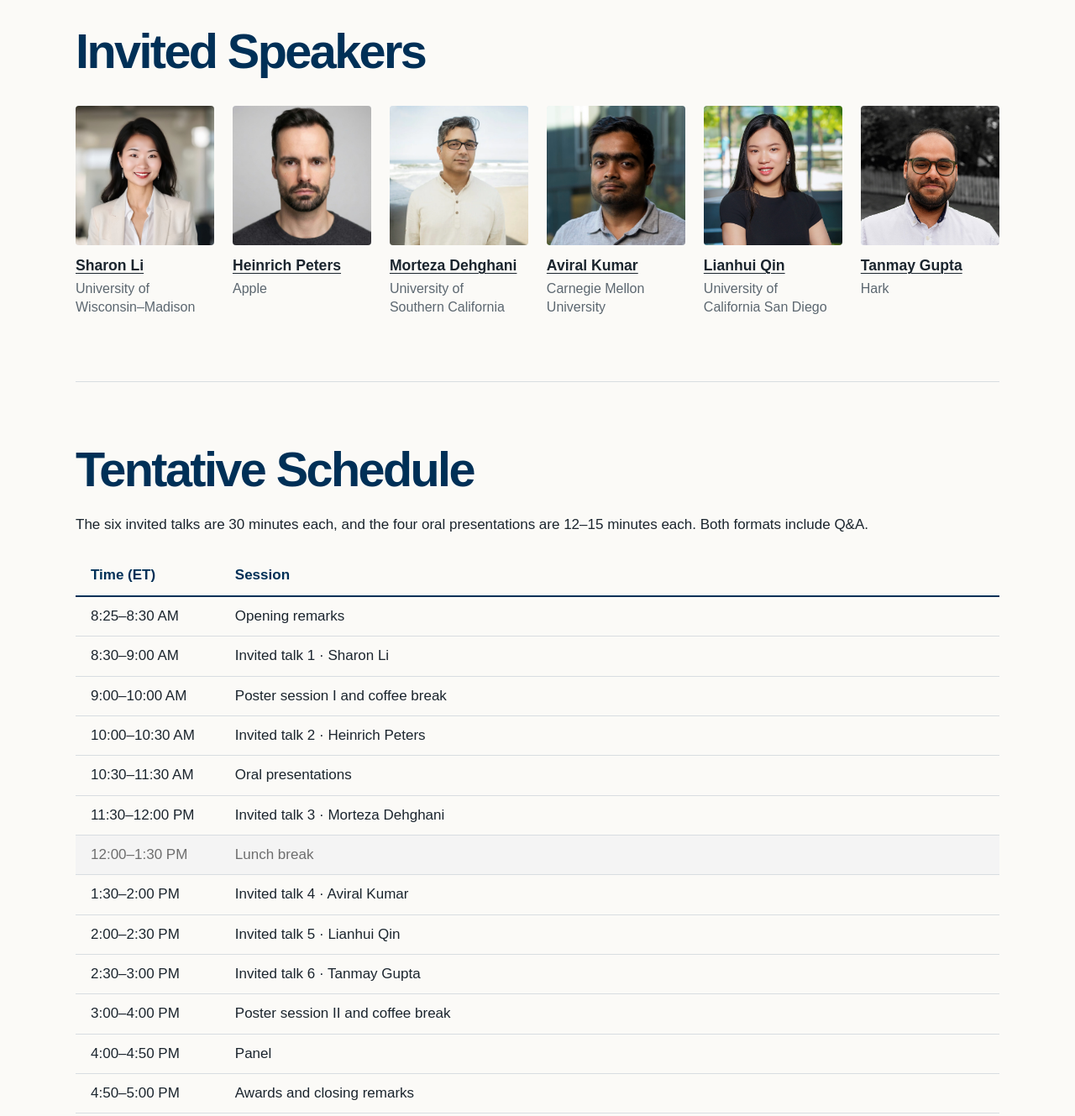
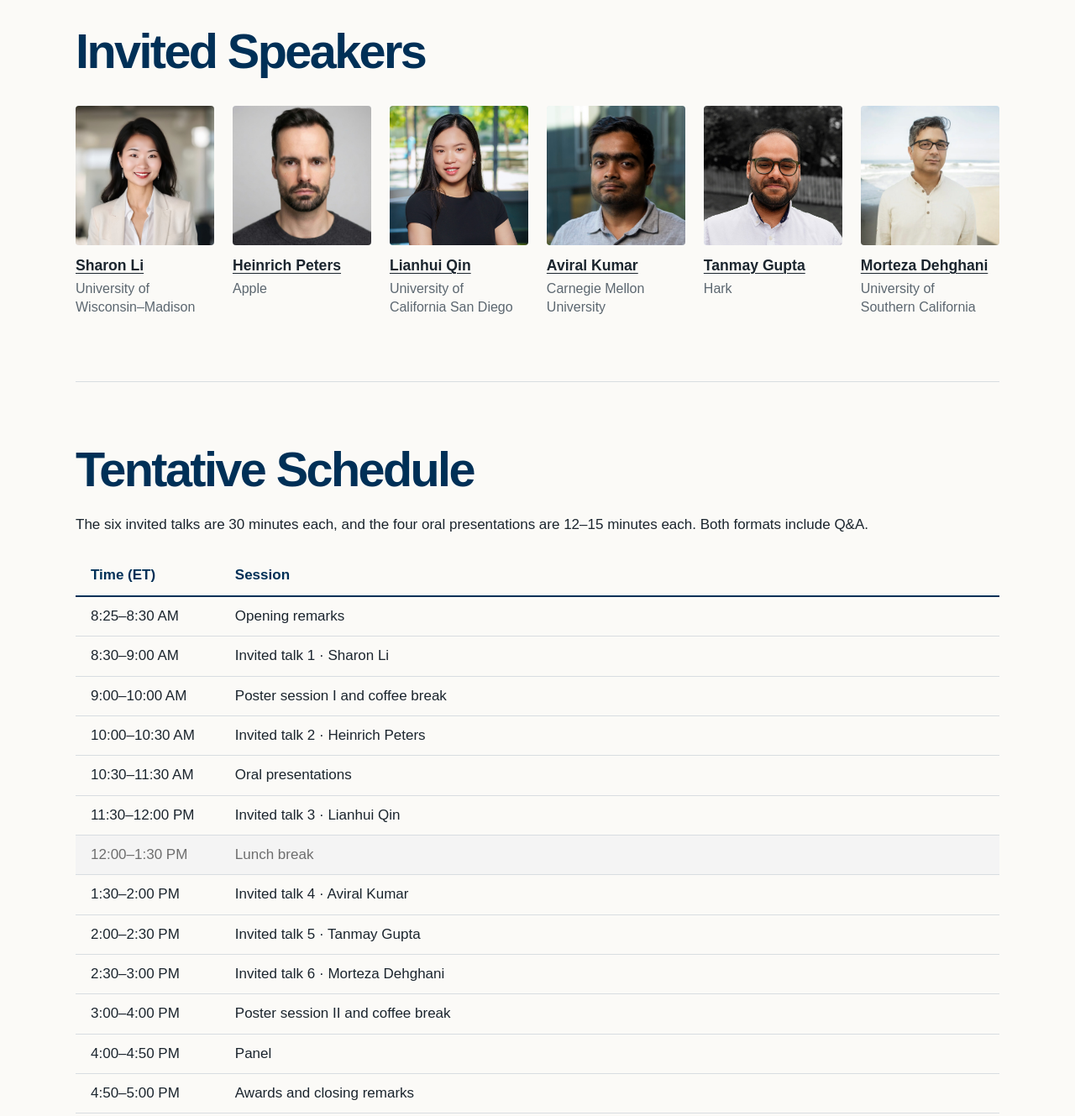
Before and after one commit to eval-interactive-agents-workshop/eval-interactive-agents-workshop.github.io, a plain HTML site: page index.html in a window 1280 px wide. Shown: the part 1700-3029 px from the top of the page at 84% size. Drawn offline with Linux system fonts and the light colour scheme.

Commit message:
Schedule Lianhui before lunch and Tanmay after Aviral

```diff
--- a/index.html
+++ b/index.html
@@ -79,9 +79,9 @@
             <p>Apple</p>
           </article>
           <article>
-            <img src="assets/speakers/morteza-dehghani.png" alt="Morteza Dehghani" width="450" height="450" loading="lazy" decoding="async">
-            <h3><a href="https://dornsife.usc.edu/ccls/morteza-dehghani/">Morteza Dehghani</a></h3>
-            <p>University of Southern California</p>
+            <img src="assets/speakers/lianhui-qin.jpg" alt="Lianhui Qin" width="1147" height="1220" loading="lazy" decoding="async">
+            <h3><a href="https://lianhui.ucsd.edu/">Lianhui Qin</a></h3>
+            <p>University of California San Diego</p>
           </article>
           <article>
             <img src="assets/speakers/aviral-kumar.jpg" alt="Aviral Kumar" width="514" height="720" loading="lazy" decoding="async">
@@ -89,14 +89,14 @@
             <p>Carnegie Mellon University</p>
           </article>
           <article>
-            <img src="assets/speakers/lianhui-qin.jpg" alt="Lianhui Qin" width="1147" height="1220" loading="lazy" decoding="async">
-            <h3><a href="https://lianhui.ucsd.edu/">Lianhui Qin</a></h3>
-            <p>University of California San Diego</p>
-          </article>
-          <article>
             <img src="assets/speakers/tanmay-gupta.jpg" alt="Tanmay Gupta" width="2533" height="3433" loading="lazy" decoding="async">
             <h3><a href="https://tanmaygupta.info/">Tanmay Gupta</a></h3>
             <p>Hark</p>
+          </article>
+          <article>
+            <img src="assets/speakers/morteza-dehghani.png" alt="Morteza Dehghani" width="450" height="450" loading="lazy" decoding="async">
+            <h3><a href="https://dornsife.usc.edu/ccls/morteza-dehghani/">Morteza Dehghani</a></h3>
+            <p>University of Southern California</p>
           </article>
         </div>
       </section>
@@ -134,7 +134,7 @@
             </tr>
             <tr>
               <td>11:30–12:00 PM</td>
-              <td>Invited talk 3 · Morteza Dehghani</td>
+              <td>Invited talk 3 · Lianhui Qin</td>
             </tr>
             <tr class="lunch-break">
               <td>12:00–1:30 PM</td>
@@ -146,11 +146,11 @@
             </tr>
             <tr>
               <td>2:00–2:30 PM</td>
-              <td>Invited talk 5 · Lianhui Qin</td>
+              <td>Invited talk 5 · Tanmay Gupta</td>
             </tr>
             <tr>
               <td>2:30–3:00 PM</td>
-              <td>Invited talk 6 · Tanmay Gupta</td>
+              <td>Invited talk 6 · Morteza Dehghani</td>
             </tr>
             <tr>
               <td>3:00–4:00 PM</td>
```
